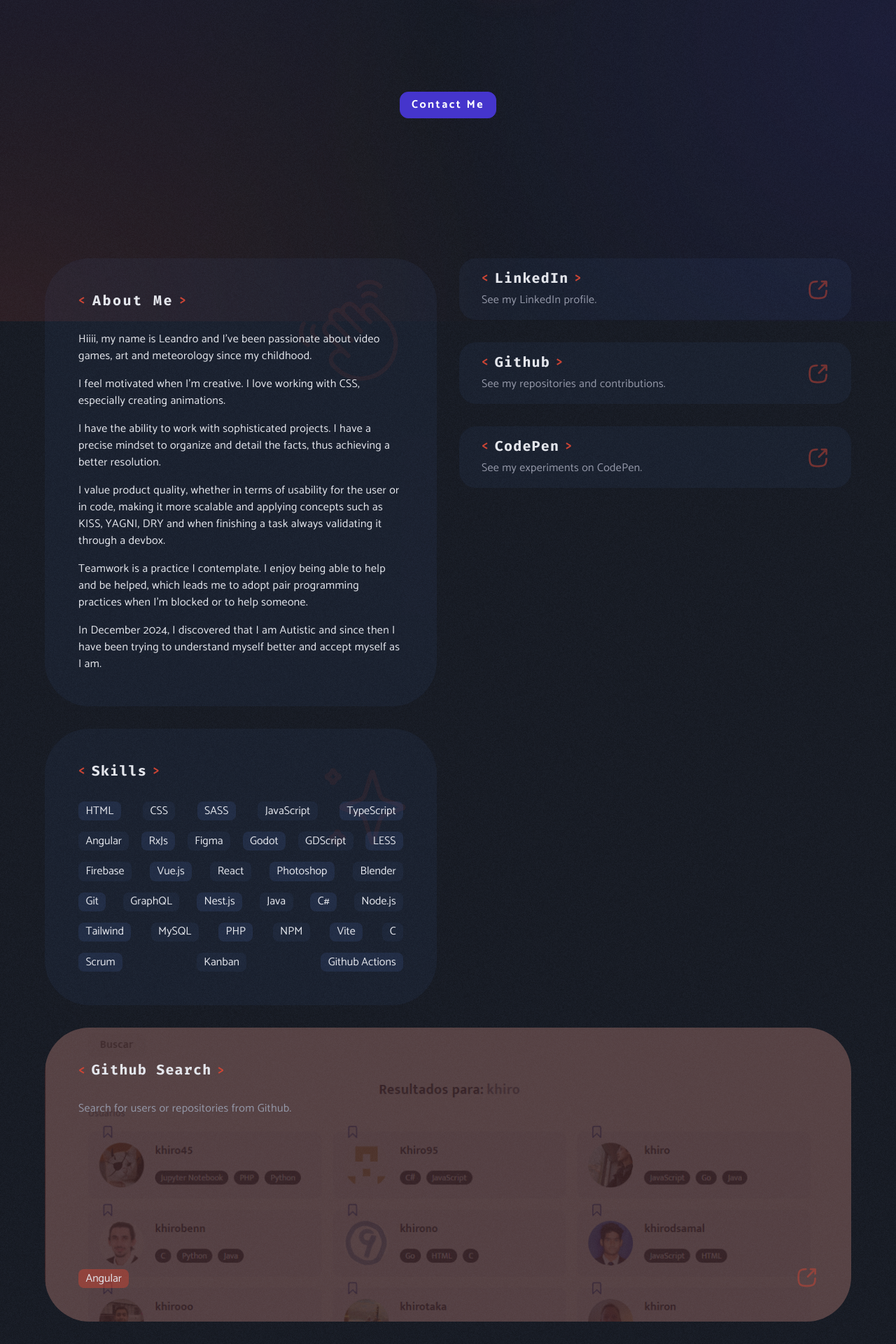
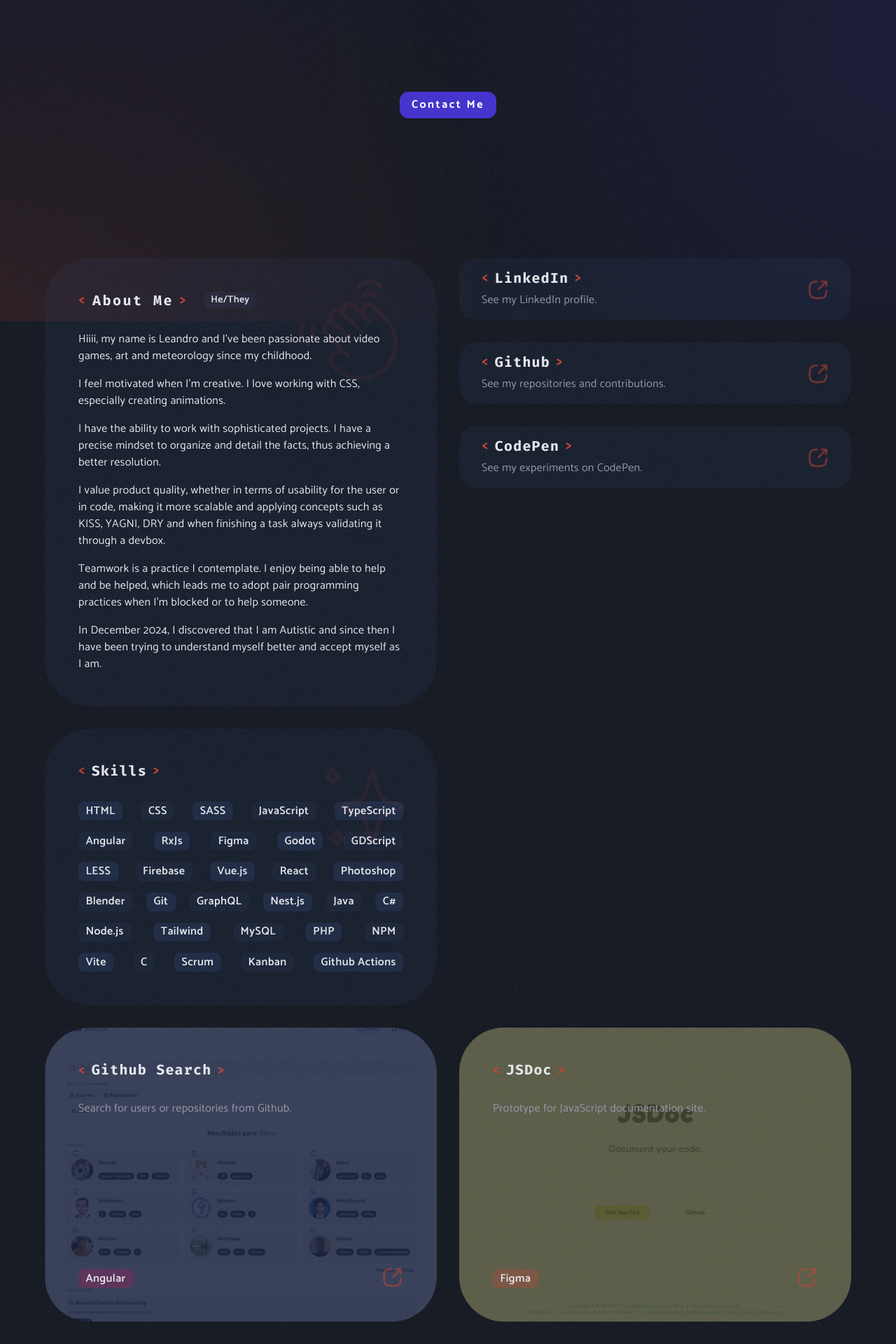
Before and after one commit to zKhiro/zkhiro.github.io, an Angular app: page / in a window 1280 px wide. Shown: the part 341-2261 px from the top of the page at 70% size. Built offline with nearby package versions, Linux system fonts and the light colour scheme.

Commit message:
Add pronoun, new project and custom theme for each project

```diff
--- a/src/app/core/models/content.model.ts
+++ b/src/app/core/models/content.model.ts
@@ -13,5 +13,5 @@ export interface ProjectsModel {
   url: string;
   tags: Array<string>;
   thumbnail: string;
-  color: string;
+  cssTheme?: string;
 }
--- a/src/app/core/models/locale.model.ts
+++ b/src/app/core/models/locale.model.ts
@@ -16,12 +16,16 @@ export interface LocaleContentModel {
 
 export interface HomeViewLocale {
   PRESENTATION: PresentationLocale;
-  ABOUT_ME: LocaleContentType
+  ABOUT_ME: AboutMeLocale;
   SKILL: LocaleContentHeaderModel;
   LINKEDIN: string;
   GITHUB: string;
   CODEPEN: string;
   PROJECTS: ProjectsLocale;
+}
+
+export interface AboutMeLocale extends LocaleContentType {
+  PRONOUN: string,
 }
 
 export interface PresentationLocale extends LocaleContentHeaderModel {
--- a/src/app/shared/components/card-project/card-project.component.html
+++ b/src/app/shared/components/card-project/card-project.component.html
@@ -1,8 +1,9 @@
 <a
-  class="card p-lg-6 p-5 bg-{{content.color}}-020"
+  class="card p-lg-6 p-5"
   target="_blank"
-  [style.backgroundImage]="'url(' + content.thumbnail + ')'"
+  [class]="content.cssTheme ? 'bg-' + content.cssTheme : ''"
   [href]="content.url"
+  [style.backgroundImage]="'url(/assets/images/projects/' + content.thumbnail + ')'"
 >
   <h3 class="tag mb-5">{{ content.name }}</h3>
 
@@ -11,7 +12,7 @@
   <div class="d-flex mt-auto justify-content-between">
     <ul class="badge-list align-items-end fs-5">
       @for (tag of content.tags; track tag) {
-        <li class="badge bg-primary-050">{{ tag }}</li>
+        <li class="badge" [title]="tag">{{ tag }}</li>
       }
     </ul>
 
--- a/src/app/views/home/home.component.html
+++ b/src/app/views/home/home.component.html
@@ -24,7 +24,10 @@
 <section class="content-section d-flex flex-lg-row flex-column-reverse gap-5 pb-5">
   <section class="left-column d-flex flex-column col-lg col-12 gap-5">
     <div class="card p-lg-6 p-5">
-      <h3 class="card-header tag mb-5">{{ homeViewLocale.ABOUT_ME.HEADER }}</h3>
+      <header class="d-flex align-items-center gap-4 mb-5">
+        <h3 class="card-header tag">{{ homeViewLocale.ABOUT_ME.HEADER }}</h3>
+        <div class="badge badge-pronoun">{{ homeViewLocale.ABOUT_ME.PRONOUN }}</div>
+      </header>
 
       <svg class="icon user" fill="none" xmlns="http://www.w3.org/2000/svg" viewBox="0 0 24 24">
         <path stroke="currentColor" stroke-linecap="round" stroke-linejoin="round" stroke-width="1" d="M15.15 11.5V9.75c0-.51.26-1 .69-1.28l.05-.04a1.45 1.45 0 0 1 2.26 1.21v3.84a7.96 7.96 0 0 1-4.3 7.1 8 8 0 0 1-11.7-7.1v-.79a2 2 0 1 1 4 0v.8"/>
--- a/src/assets/data/projects.json
+++ b/src/assets/data/projects.json
@@ -4,7 +4,15 @@
     "descriptionKey": "GITHUB_SEARCH_DESCRIPTION",
     "url": "https://leandro-github-search.vercel.app",
     "tags": [ "Angular" ],
-    "thumbnail": "/assets/images/projects/github-search-thumbnail.png",
-    "color": "primary"
+    "thumbnail": "github-search-thumbnail.png",
+    "cssTheme": "github-search"
+  },
+  {
+    "name": "JSDoc",
+    "descriptionKey": "JSDOC_DESCRIPTION",
+    "url": "https://www.figma.com/design/y1yK06RsdemrMlCaoj4U2H/JSDoc?m=auto&t=tM8LeNf1S22WFgYz-1",
+    "tags": [ "Figma" ],
+    "thumbnail": "jsdoc-thumbnail.png",
+    "cssTheme": "jsdoc"
   }
 ]
--- a/src/assets/fonts/catamaran/_index.scss
+++ b/src/assets/fonts/catamaran/_index.scss
@@ -12,6 +12,12 @@
 
 @font-face {
   font-family:  'Catamaran';
+  font-weight:  600;
+  src:          url('./tff/Catamaran-SemiBold.ttf');
+}
+
+@font-face {
+  font-family:  'Catamaran';
   font-weight:  700;
   src:          url('./tff/Catamaran-Bold.ttf');
 }
--- a/src/locale/en.json
+++ b/src/locale/en.json
@@ -7,6 +7,7 @@
     },
     "ABOUT_ME": {
       "HEADER": "About Me",
+      "PRONOUN": "He/They",
       "P": [
         "Hiiii, my name is Leandro and I've been passionate about video games, art and meteorology since my childhood.",
         "I feel motivated when I'm creative. I love working with CSS, especially creating animations.",
@@ -23,7 +24,8 @@
     "GITHUB": "See my repositories and contributions.",
     "CODEPEN": "See my experiments on CodePen.",
     "PROJECTS": {
-      "GITHUB_SEARCH_DESCRIPTION": "Search for users or repositories from Github."
+      "GITHUB_SEARCH_DESCRIPTION": "Search for users or repositories from Github.",
+      "JSDOC_DESCRIPTION": "Prototype for JavaScript documentation site."
     }
   }
 }
--- a/src/locale/pt.json
+++ b/src/locale/pt.json
@@ -7,6 +7,7 @@
     },
     "ABOUT_ME": {
       "HEADER": "Sobre Mim",
+      "PRONOUN": "Ele/Dele",
       "P": [
         "Oooi, me chamo Leandro e tenho paixão por vídeo games, arte e meteorologia desde minha infância.",
         "Me sinto motivado quando sou criativo. Eu amo trabalhar com CSS, especialmente animações.",
@@ -23,7 +24,8 @@
     "GITHUB": "Veja minhas contribuições e repositórios.",
     "CODEPEN": "Veja meus experimentos no CodePen.",
     "PROJECTS": {
-      "GITHUB_SEARCH_DESCRIPTION": "Procure por usuários ou repositórios no Github."
+      "GITHUB_SEARCH_DESCRIPTION": "Procure por usuários ou repositórios no Github.",
+      "JSDOC_DESCRIPTION": "Protótipo para o site de documentação JavaScript."
     }
   }
 }
--- a/src/scss/abstracts/variables/_colors.scss
+++ b/src/scss/abstracts/variables/_colors.scss
@@ -9,20 +9,24 @@ $palatinate-blue: #4535CC;
 $cool-gray:       #9498A8;
 $raisin-black:    #181C25;
 
-// Skill colors
-$dark-magenta:    #AF2858;
-$blue:            #334A99;
-$orange:          #C6670F;
-$cyan:            #29B59B;
-$green:           #62B422;
-$skill-lightness:   90;
+// Project Colors
+$github-search: #2544AB;
+$jsdoc:         #F1EB57;
+
+$project-bg-opacity: .2;
+
+$projects-theme: (
+  "github-search":  $github-search,
+  "jsdoc":          $jsdoc,
+);
+
+// Skills
+$angular: #e90364;
+$figma:   #ff3737;
 
 $skill-theme: (
-  "active":     $dark-magenta,
-  "passive":    $blue,
-  "tools":      $orange,
-  "management": $cyan,
-  "data":       $green,
+  "Angular":  $angular,
+  "Figma":    $figma,
 );
 
 $theme: (
--- a/src/scss/base/_colors.scss
+++ b/src/scss/base/_colors.scss
@@ -10,3 +10,7 @@
 @each $name, $value in colors.$theme {
   .neon-drop-shadow-#{$name} { @include mixins.neon-drop-shadow(rgba($value, .2)) }
 }
+
+@each $name, $value in colors.$projects-theme {
+  .bg-#{$name} { background-color: rgba($value, colors.$project-bg-opacity); }
+}
--- a/src/scss/components/_badge.scss
+++ b/src/scss/components/_badge.scss
@@ -1,5 +1,6 @@
 @use "sass:map";
 
+@use "../abstracts/functions" as fun;
 @use "../abstracts/variables/colors";
 
 
@@ -16,8 +17,17 @@
   background-color: map.get(colors.$theme, "bg-light");
   cursor: default;
   display: inline-flex;
+  letter-spacing: .025em;
+
+  &.badge-pronoun {
+    font-size: fun.convert-px-to-rem(14);
+  }
 
   &:nth-child(odd) {
     background-color: rgba(map.get(colors.$theme, "bg-light"), .12);
   }
+
+  @each $skill, $color in colors.$skill-theme {
+    &[title="#{$skill}"] { background-color: rgba($color, colors.$project-bg-opacity); }
+  }
 }
--- a/src/scss/vendors/_bootstrap.scss
+++ b/src/scss/vendors/_bootstrap.scss
@@ -85,7 +85,7 @@
   /** Badges **/
 
   $badge-font-size:                   .8em,
-  $badge-font-weight:                 400,
+  $badge-font-weight:                 600,
   $badge-color:                       inherit,
   $badge-padding-y:                   .35em,
   $badge-padding-x:                   .65em,
```
Also changed, not shown: src/assets/fonts/catamaran/tff/Catamaran-SemiBold.ttf (added), src/assets/images/projects/jsdoc-thumbnail.png (added).
